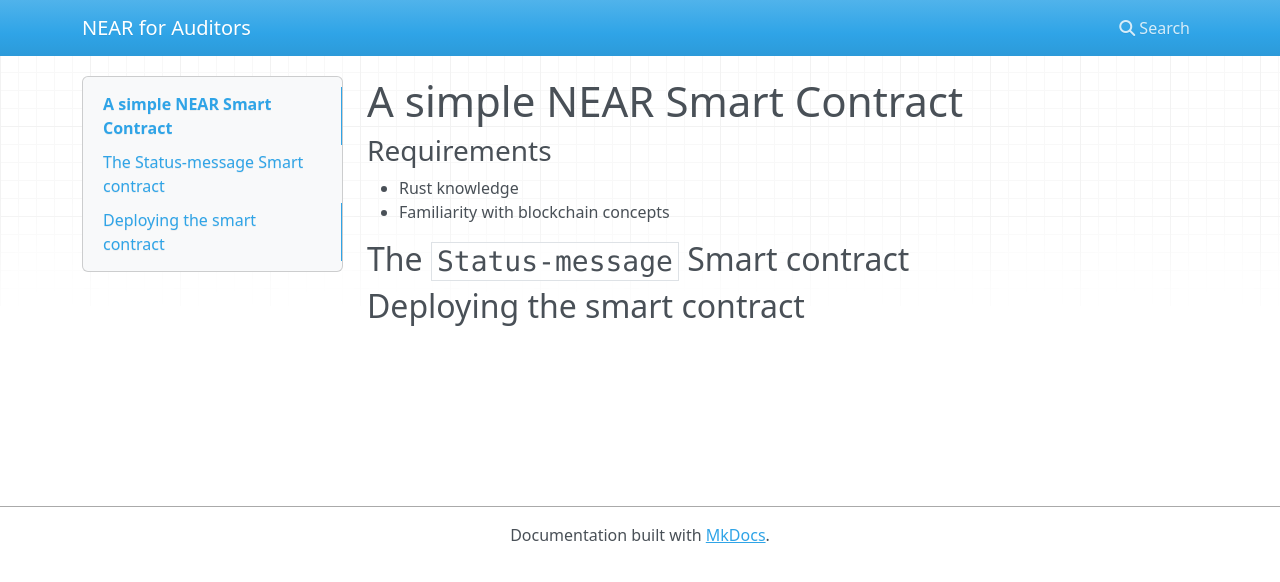
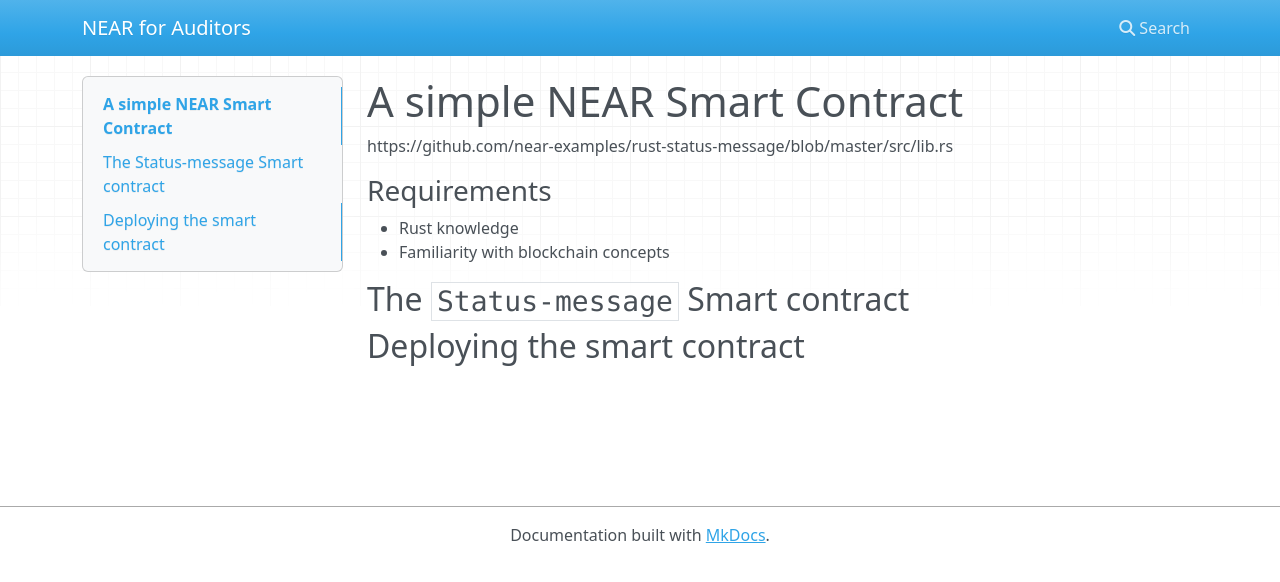
Before and after one commit to ChainSecurity/near-for-auditors, an MkDocs documentation site: the page built from docs/index.md, in a window 1280 px wide. Shown: the top 582 px of the page. Built offline with MkDocs 1.6.1, drawn with Linux system fonts in a browser that asks for light colours; nearby versions of some CDN libraries; some of the changed lines change nothing that is shown.

Commit message:
Add link to contract

```diff
--- a/docs/index.md
+++ b/docs/index.md
@@ -1,4 +1,6 @@
 # A simple NEAR Smart Contract
+
+https://github.com/near-examples/rust-status-message/blob/master/src/lib.rs
 
 ### Requirements
 
```
